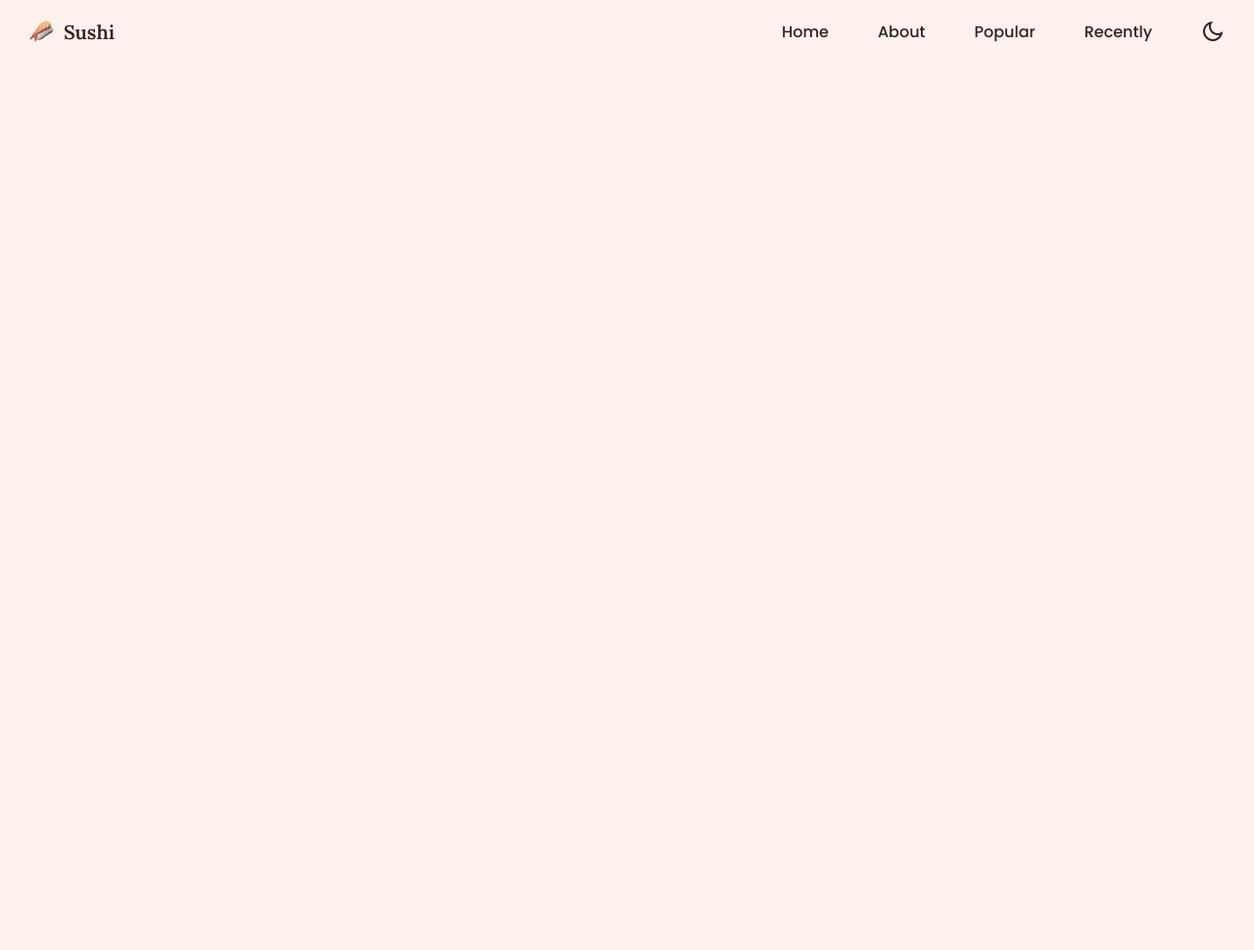
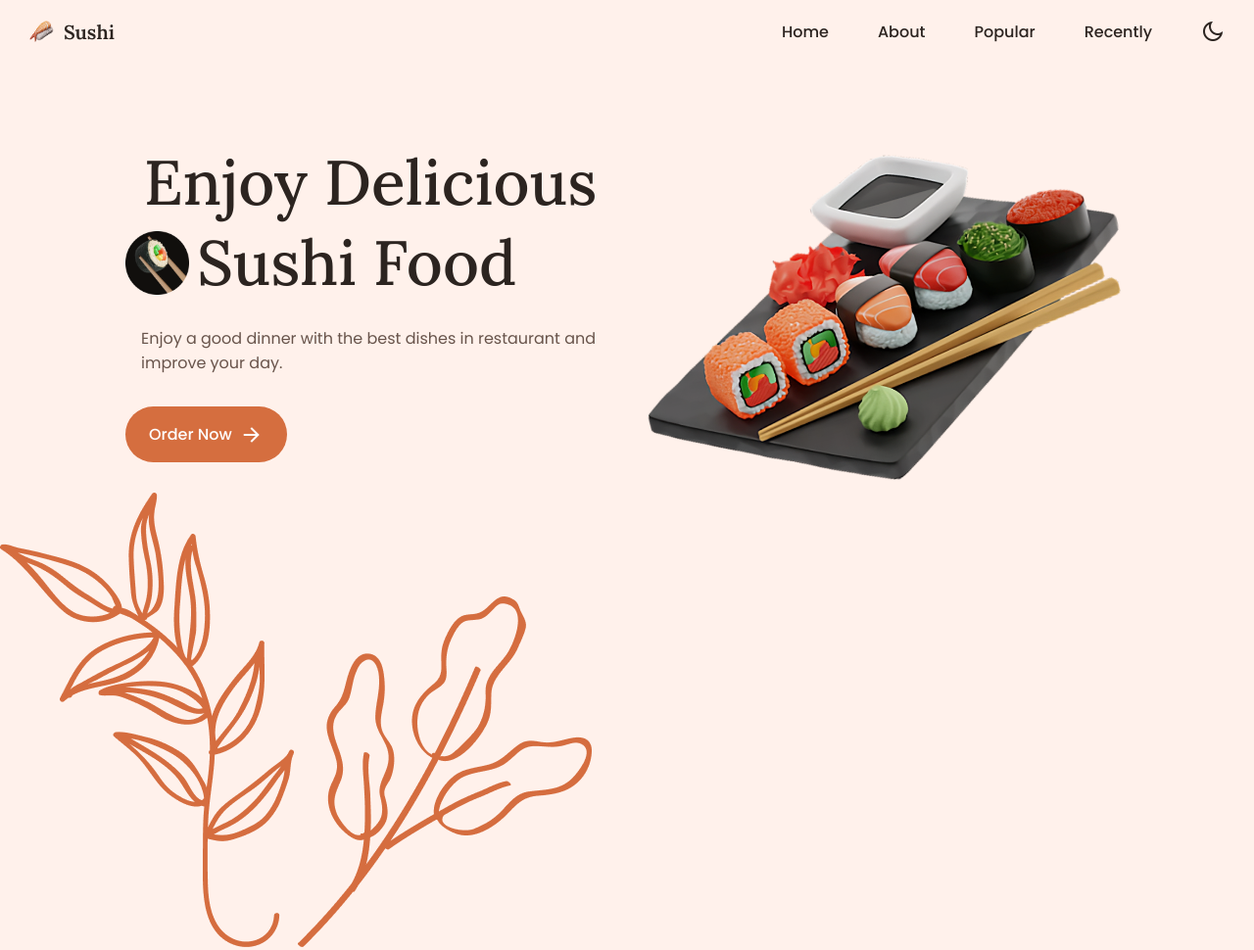
Before and after one commit to mikhail-chystsiakou/frontend-path-50, a plain HTML site: page fr09_responsive-sushi-website/do/index.html in a window 1280 px wide. Shown: the top 970 px of the page at 98% size. Before the commit the page ends 800 px from the top, so only its background shows below. Drawn offline with nearby package versions, Linux system fonts and the light colour scheme.

Commit message:
fr09 home section

```diff
--- a/fr09_responsive-sushi-website/do/assets/css/styles.css
+++ b/fr09_responsive-sushi-website/do/assets/css/styles.css
@@ -83,6 +83,10 @@ a {
 img {
   max-width: 100%;
   height: auto;
+}
+
+.container {
+  margin: 0 auto;
 }
 
 /*=============== THEME ===============*/
@@ -257,7 +261,50 @@ img {
 
 
 /*=============== HOME ===============*/
+.home__container {
+  row-gap: 2rem;
+  text-align: center;
+}
 
+.home__img {
+  max-width: 350px;
+  justify-self: center;
+}
+
+.home__title {
+  text-align: center;
+  font-size: var(--biggest-font-size);
+  font-family: var(--title-font);
+  color: var(--title-color);
+}
+
+.home__title div {
+  display: flex;
+  align-items: center;
+  justify-content: center;
+  gap: 0.5rem;
+}
+.home__desc {
+  margin-top: 1.5rem;
+  padding: 0 1rem;
+}
+.home__title_img {
+  max-width: 40px;
+}
+.main__order_btn {
+  background-color: var(--first-color);
+  color: white;
+  padding: 1rem 1.5rem;
+  border-radius: 2rem;
+  display: inline-flex;
+  align-items: center;
+  gap: .5rem;
+  font-weight: var(--font-medium);
+  margin-top: 2rem;
+}
+.button i {
+  font-size: 1.5rem;;
+}
 
 /*=============== BUTTON ===============*/
 
@@ -322,6 +369,25 @@ img {
 }
 
 /* For large devices */
-@media screen and (min-width: 1440px) {
-
+@media screen and (min-width: 1024px) {
+  .home__container {
+    grid-auto-flow: column;
+  }
+  .home__img {
+    max-width: 500px;
+  }
+  .home__data {
+    order: -1;
+    text-align: left;
+    /* grid-row: 1; */
+  }
+  .home__title div {
+    justify-content: flex-start;
+  }
+  .home__title_img {
+    max-width: 65px;
+  }
+  .container {
+    margin: 0 auto;
+  }
 }
--- a/fr09_responsive-sushi-website/do/index.html
+++ b/fr09_responsive-sushi-website/do/index.html
@@ -43,7 +43,22 @@
         <main class="main">
             <!--==================== HOME ====================-->
             <section class="home section" id="home">
-
+                <div class="home__container grid container">
+                    <img src="assets/img/home-sushi-rolls.png" alt="" class="home__img">
+                    <div class="home__data">
+                        <h1 class="home__title">
+                            Enjoy Delicious
+                            <div>
+                                <img src="assets/img/home-sushi-title.png" class="home__title_img">
+                                Sushi Food
+                            </div>
+                        </h1>
+                        <p class="home__desc">Enjoy a good dinner with the best dishes in restaurant and improve your day.</p>
+                        <a href="#" class="main__order_btn button">Order Now<i class="ri-arrow-right-line"></i></a>
+                    </div>
+                </div>
+                <img src="assets/img/leaf-branch-1.png" alt="" class="home__leaf_1">
+                <img src="assets/img/leaf-branch-2.png" alt="" class="home__leaf_2">
             </section>
 
             <!--==================== ABOUT ====================-->
```
